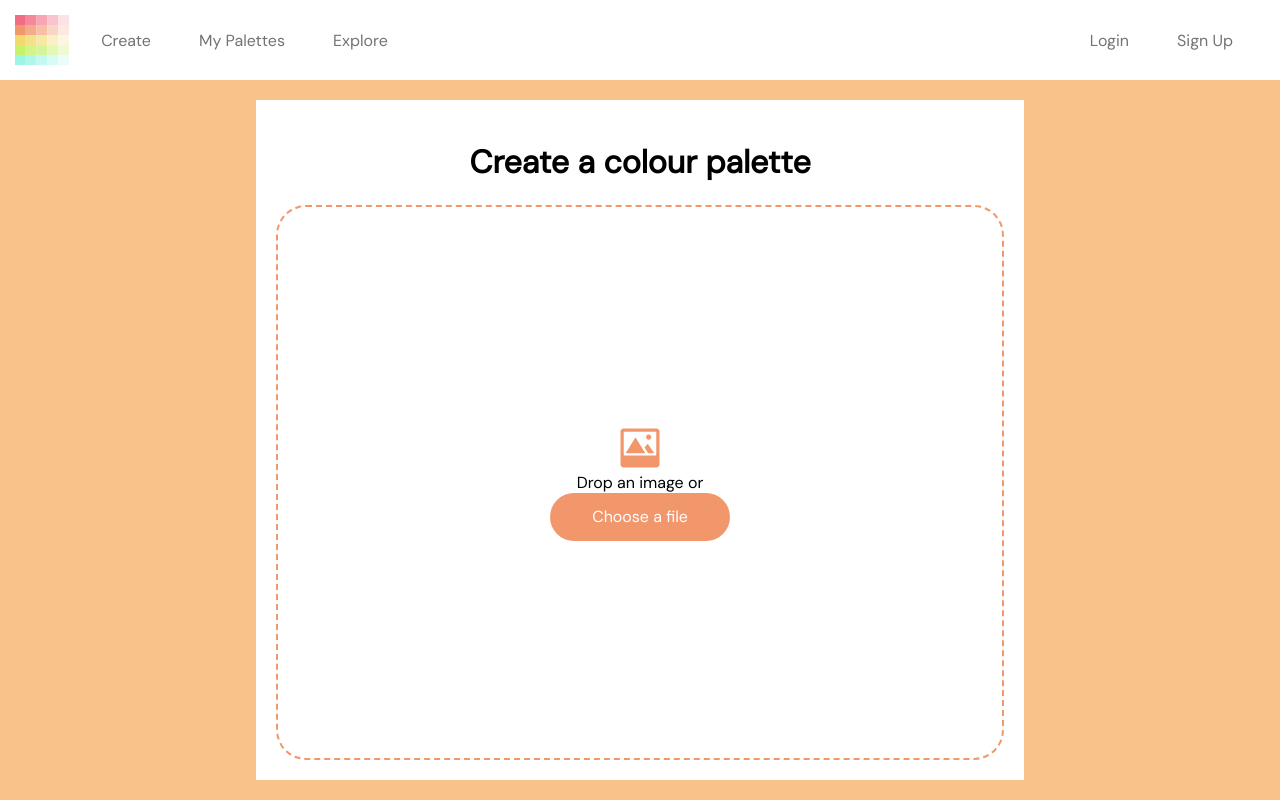
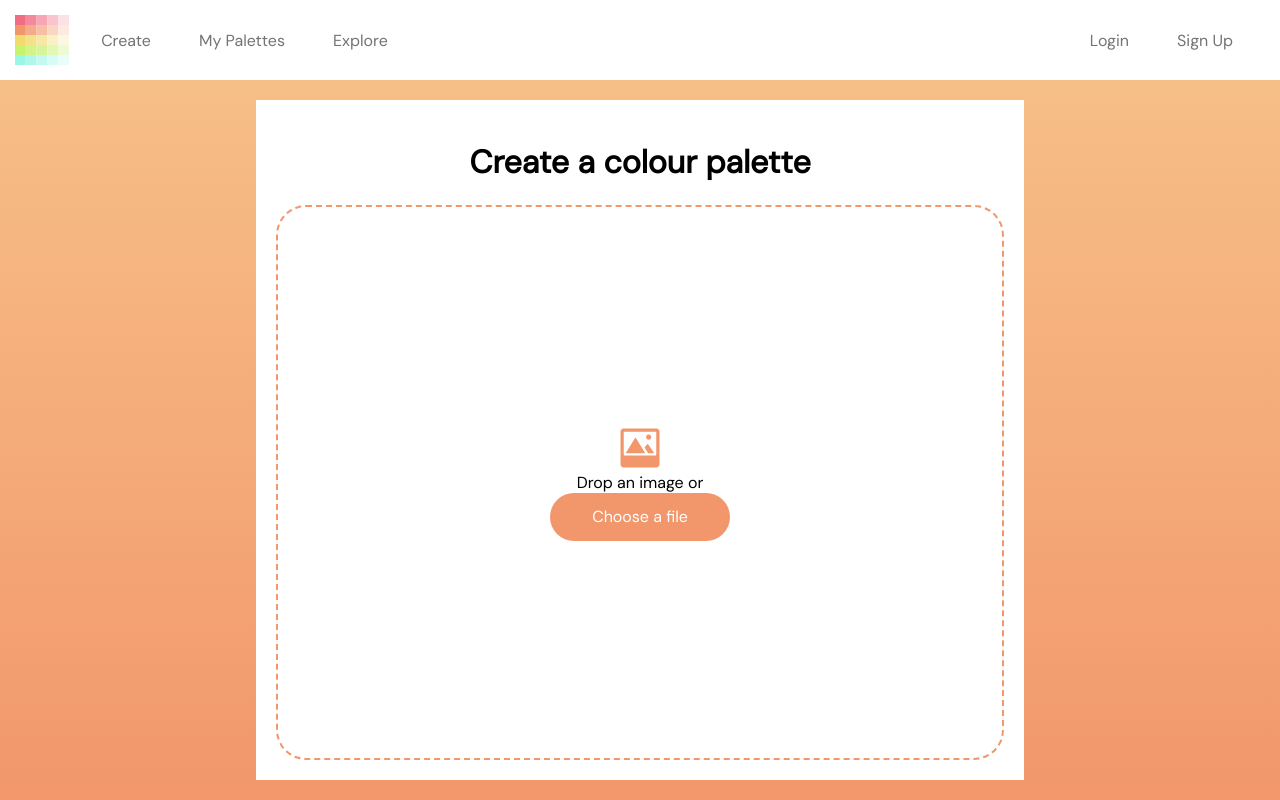
Before and after one commit to shirleyvong/colour-palette, a React (Create React App) app in the folder client/: page / in a window 1280 px wide. Built offline with nearby package versions, Linux system fonts and the light colour scheme.

Commit message:
Rename SavedPalettesPage and update styling

```diff
--- a/client/src/App.js
+++ b/client/src/App.js
@@ -6,7 +6,7 @@ import {
 } from 'react-router-dom';
 import styled from 'styled-components';
 import CreatePalettePage from './pages/CreatePalettePage';
-import PalettesPage from './pages/PalettesPage';
+import SavedPalettesPage from './pages/SavedPalettesPage';
 import Navbar from './components/Navbar';
 import ViewPalettePage from './pages/ViewPalettePage';
 import Theme from './styles/Theme';
@@ -20,6 +20,7 @@ const Content = styled.div`
   flex-grow: 1;
   width: 100%;
   max-width: 768px;
+  overflow: hidden;
 `;
 
 const Container = styled.div`
@@ -30,7 +31,7 @@ const Container = styled.div`
 `;
 
 function App() {
-  const [background, setBackground] = useState('rgb(247,195,139)');
+  const [background, setBackground] = useState('');
 
   return (
     <Theme>
@@ -43,7 +44,7 @@ function App() {
                 <ViewPalettePage setBackground={setBackground} />
               </Route>
               <Route path="/palettes">
-                <PalettesPage />
+                <SavedPalettesPage />
               </Route>
               <Route path="/">
                 <CreatePalettePage setBackground={setBackground} />
--- a/client/src/components/PalettePreview.jsx
+++ b/client/src/components/PalettePreview.jsx
@@ -1,24 +1,21 @@
 import React from 'react';
 import styled from 'styled-components';
 
-const PalettePreview = ({ colours, image, id }) => {
+const PalettePreview = ({ colours, id }) => {
   return (
-    <Container>
-      <ColourContainer href={`/palettes/${id}`}>
-        {colours.map(c => <Colour colour={c} />)}
-      </ColourContainer>
+    <Container href={`/palettes/${id}`}>
+      {colours.map((colour) => <Colour colour={colour} />)}
     </Container>
   );
 };
 
-const Container = styled.div`
-  display: inline-flex;
-  flex-direction: column;
+const Container = styled.a`
+  display: flex;
   height: 80px;
-  width: 300px;
+  width: 200px;
   border-radius: 20px;
+  margin: 10px;
   overflow: hidden;
-  margin: 10px;
 `;
 
 const Colour = styled.div`
@@ -26,9 +23,4 @@ const Colour = styled.div`
   flex-grow: 1;
 `;
 
-const ColourContainer = styled.a`
-  display: flex;
-  flex-grow: 1;
-`;
-
 export default PalettePreview;
--- a/client/src/pages/PalettesPage.js
+++ b/client/src/pages/SavedPalettesPage.js
@@ -3,10 +3,17 @@ import styled, { ThemeContext } from 'styled-components';
 import { useHistory } from 'react-router-dom';
 import api from '../services/api';
 import PalettePreview from '../components/PalettePreview';
-
 import { StyledButton } from '../styles/StyledComponents';
 
-const PalettesPage = () => {
+const Container = styled.div`
+  display: flex;
+  height: 100%;
+  flex-direction: column;
+  align-items: center;
+  text-align: center;
+`;
+
+const SavedPalettesPage = () => {
   const themeContext = useContext(ThemeContext);
   const history = useHistory();
   const [palettes, setPalettes] = useState([]);
@@ -16,7 +23,7 @@ const PalettesPage = () => {
       .then((res) => {
         const results = res.palettes.map((palette) => ({
           id: palette.id,
-          colours: palette.colours.map((colour) => `#${colour}`),
+          colours: palette.colours,
         }));
         setPalettes(results);
       });
@@ -47,28 +54,11 @@ const PalettesPage = () => {
   );
 };
 
-const Container = styled.div`
-  display: flex;
-  flex-direction: column;
-  align-items: center;
-  max-width: 768px;
-`;
-
 const Palettes = styled.div`
   display: flex;
   flex-wrap: wrap;
-  justify-content: center;
+  justify-content: space-evenly;
+  overflow: auto;
 `;
 
-  // @media (min-width: 768px) {
-  //   grid-template-columns: repeat(2, auto);
-  // }
-
-  // @media (min-width: 1024px) {
-  //   grid-template-columns: repeat(3, auto);
-  // }
-
-  // @media (min-width: 1440px) {
-  //   grid-template-columns: repeat(4, auto);
-  // }
-export default PalettesPage;
+export default SavedPalettesPage;
```
